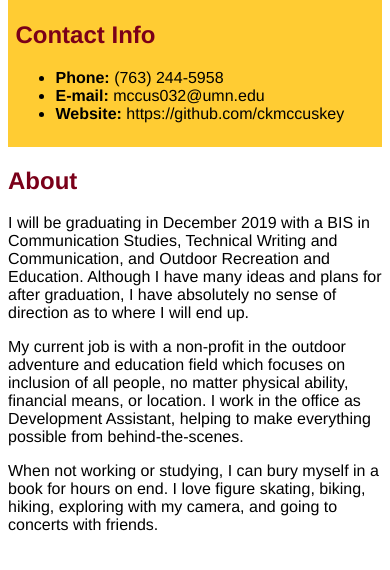
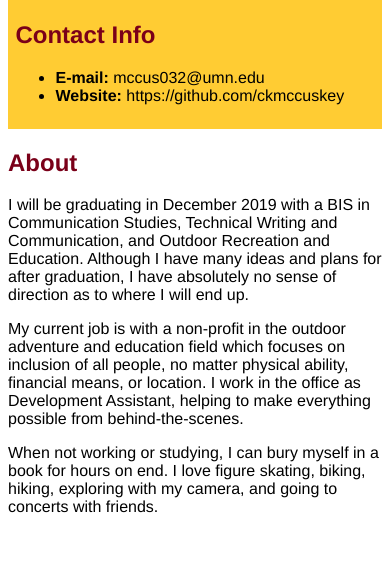
Before and after one commit to ckmccuskey/Template_Website, a plain HTML site: page index.html in a window 390 px wide. Shown: the part 230-800 px from the top of the page. Drawn offline with Linux system fonts and the light colour scheme.

Commit message:
Deleted phone number

```diff
--- a/index.html
+++ b/index.html
@@ -12,7 +12,6 @@
     <img src="Colleen headshot.jpg" width="140" height="140">
 <h2>Contact Info</h2>
 <ul>
-  <li><strong>Phone:</strong> (763) 244-5958</li>
   <li><strong>E-mail:</strong> mccus032@umn.edu</li>
   <li><strong>Website:</strong> https://github.com/ckmccuskey</li>
 </ul>
```
